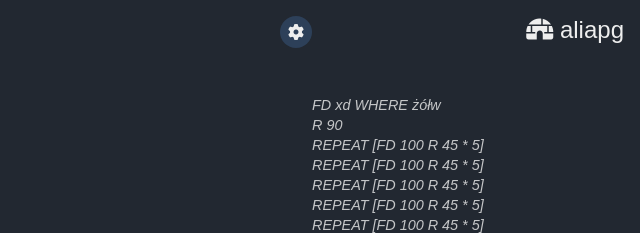
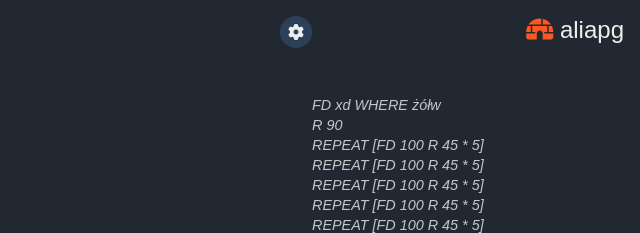
Before and after one commit to n2oneProgrammer/atari-logo-interpreter, an Electron app: page static/pages/index.html in a window 800 px wide. Shown: the top 233 px of the page, 160-800 px from the left. Drawn offline with Linux system fonts and the light colour scheme.

Commit message:
Create rgb versions of colors and add red accent color

```diff
--- a/static/css/variables.css
+++ b/static/css/variables.css
@@ -1,10 +1,16 @@
 :root {
+  --color-dark-0: #111;
   --color-dark-1: #222831;
   --color-dark-2: #2D4059;
+  --color-light: #eee;
+  --color-accent-orange: #ff5722;
+  --color-accent-red: #dc143c;
+
+  --color-dark-1-rgb: 34, 40, 49;
   --color-dark-2-rgb: 45, 64, 89;
-  --color-accent: #ff5722;
-  --color-light: #eee;
   --color-light-rgb: 238, 238, 238;
+  --color-accent-orange-rgb: 255, 87, 34;
+  --color-accent-red-rgb: 220, 20, 60;
 
   --font-default: sans-serif
 }
```
